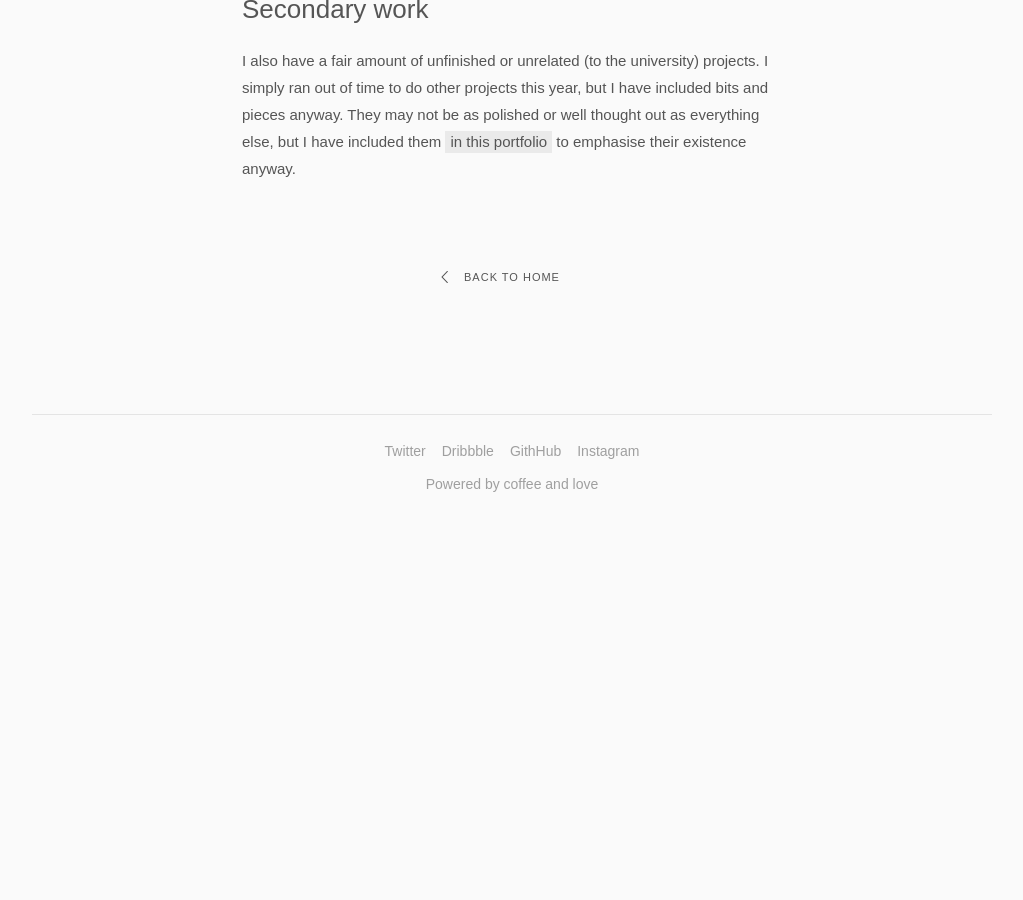
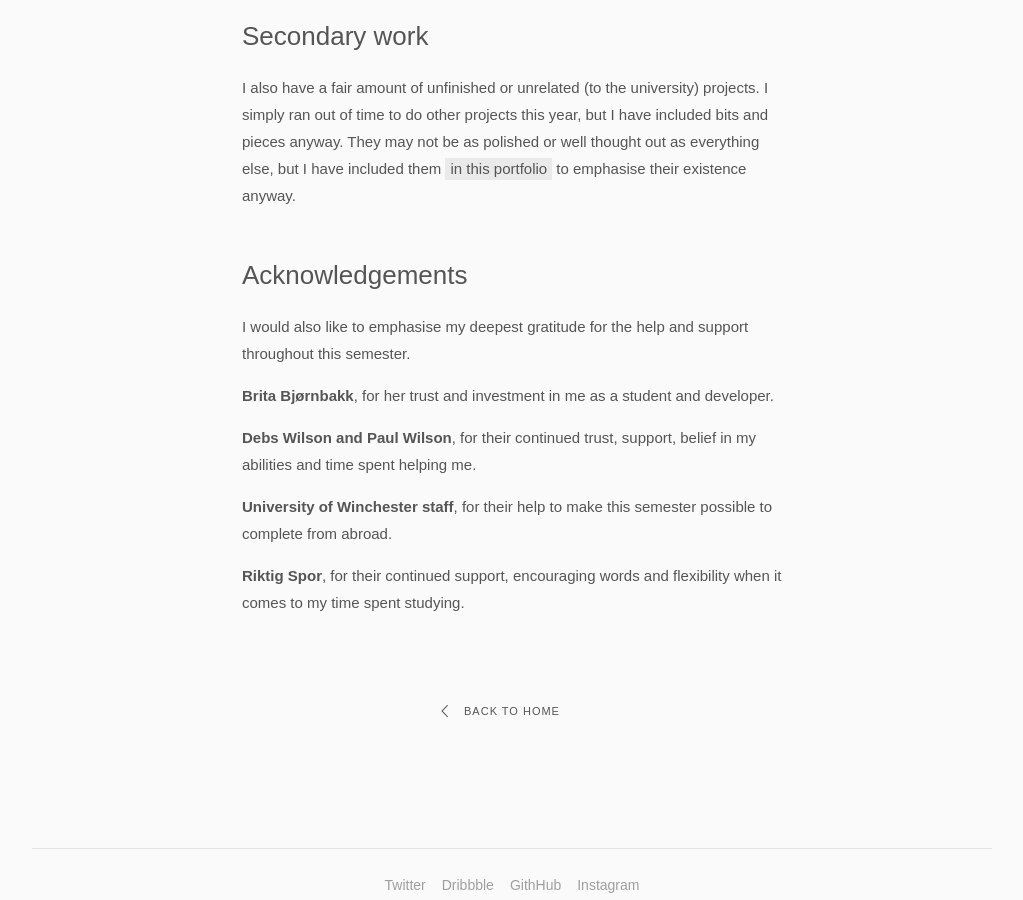
Before and after one commit to partcoffee/uni, a Jekyll site: the page built from _case/formalities.md, in a window 1280 px wide and 900 px high, scrolled down 3106 px. Shown: the whole window, without its empty margins (128-1151 px from the left). Built offline with Jekyll 4.4.1, drawn with Linux system fonts in a browser that asks for light colours; before the commit the page ends 3710 px from its top, so only the background shows below that; some of the changed text lies outside the part shown.

```diff
--- a/_case/formalities.md
+++ b/_case/formalities.md
@@ -40,9 +40,9 @@ permalink: /formalities/
 
 I hope to include a vast amount of work this year as well, but hopefully keep brevity in mind this time. I'd also like to clarify that I can not show every single project from my work placement, due to contracts and work agreements.
 
-Download my <a href="#">NLT document</a> and <a href="#">live CV</a>.
+Download my <a href="#">NLT document</a> and <a target="_blank" href="../img/formalities/cv.pdf">live CV</a>.
 
-And please <a href="https://github.com/partcoffee/uni" target="_blank">explore the GitHub repository</a> behind this website as well, as it is a key part of what I am submitting. This accompanies the <a href="/portfolio">portfolio case study</a> and is mainly referring to the <a href="https://github.com/partcoffee/uni/tree/master/_sass" target="_blank">Sass folder</a>, <a href="https://github.com/partcoffee/uni/tree/master/css" target="_blank">main Sass file</a> and <a href="https://github.com/partcoffee/uni/blob/master/js/main.js" target="_blank">main JavaScript file</a>.
+And please <a href="https://github.com/partcoffee/uni" target="_blank">explore the GitHub repository</a> behind this website as well, as it is a key part of what I am submitting. This accompanies the <a href="/portfolio">portfolio case study</a> and is mainly referring to the comments in the <a href="https://github.com/partcoffee/uni/tree/master/_sass" target="_blank">Sass folder</a>, <a href="https://github.com/partcoffee/uni/tree/master/css" target="_blank">main Sass file</a> and <a href="https://github.com/partcoffee/uni/blob/master/js/main.js" target="_blank">main JavaScript file</a>.
 
 <div class="div"></div>
 
@@ -80,3 +80,17 @@ To clarify, I have been working for Riktig Spor as of September 1st, and tuning
 I also have a fair amount of unfinished or unrelated (to the university) projects. I simply ran out of time to do other projects this year, but I have included bits and pieces anyway. They may not be as polished or well thought out as everything else, but I have included them <a href="/secondary">in this portfolio</a> to emphasise their existence anyway.
 
 <div class="div"></div>
+
+## Acknowledgements
+
+I would also like to emphasise my deepest gratitude for the help and support throughout this semester.
+
+**Brita Bjørnbakk**, for her trust and investment in me as a student and developer.
+
+**Debs Wilson and Paul Wilson**, for their continued trust, support, belief in my abilities and time spent helping me.
+
+**University of Winchester staff**, for their help to make this semester possible to complete from abroad.
+
+**Riktig Spor**, for their continued support, encouraging words and flexibility when it comes to my time spent studying.
+
+<div class="div"></div>
```
Also changed, not shown: _case/portfolio.md (+1 -1 lines), _case/riktigspor.md (+8 -6 lines), _case/workflow.md (+4 -3 lines), img/riktigspor/business-card.jpg (added), 15 other files.
